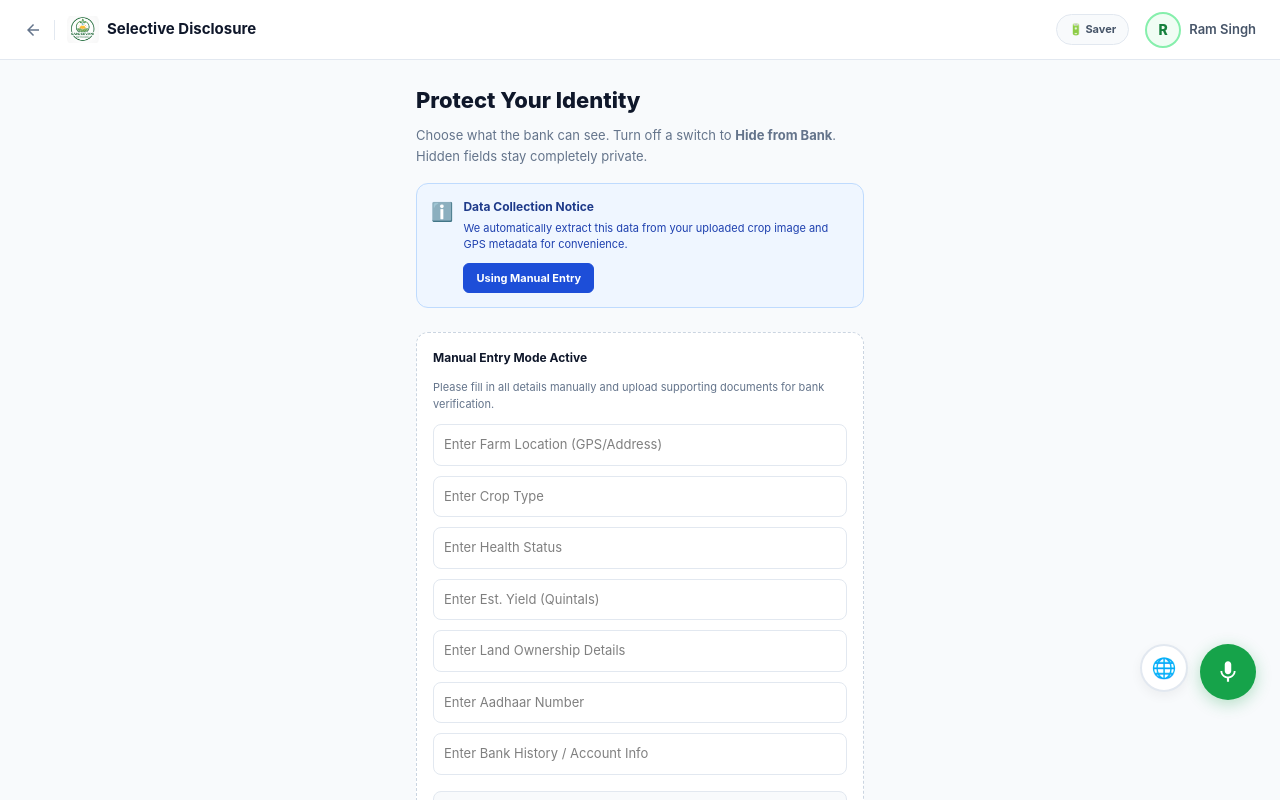
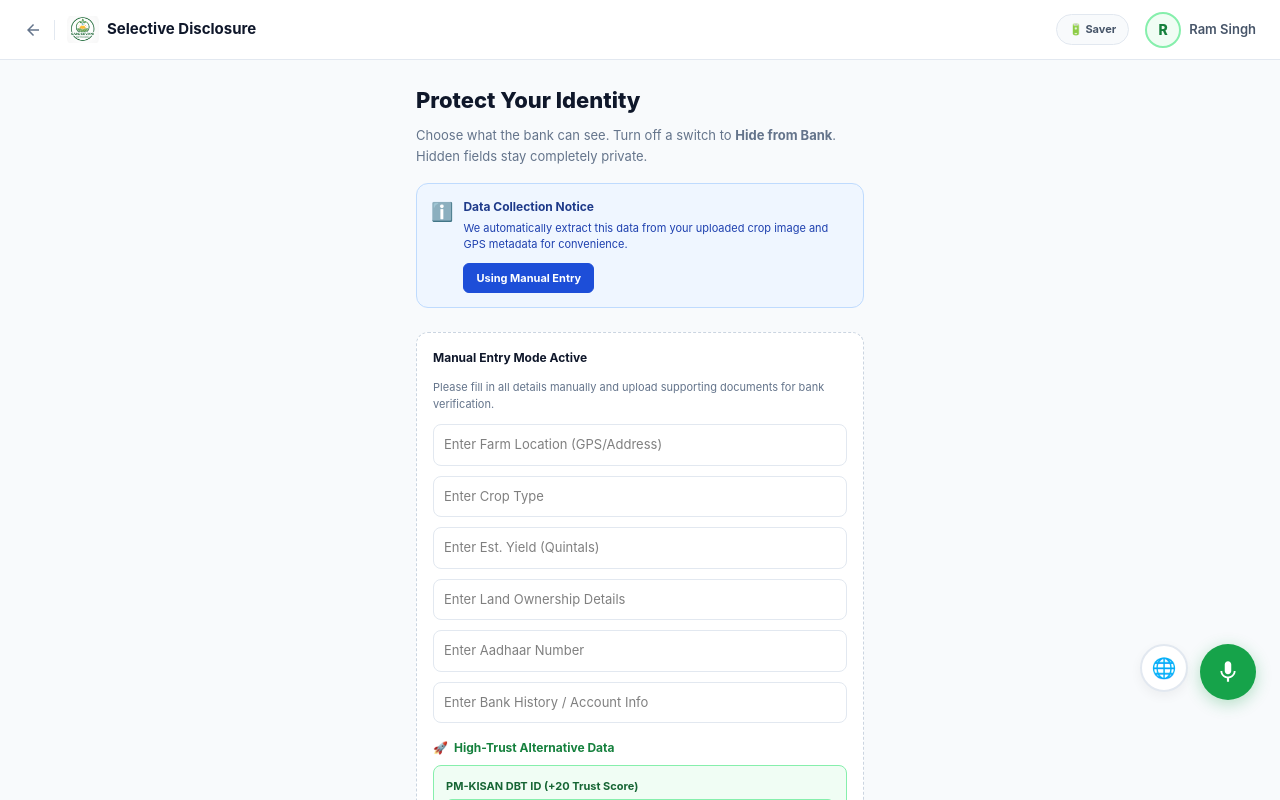
Before and after one commit to Gurleen12star/SANJEEVANI, a React (Vite) app in the folder frontend/: page /farmer/disclose in a window 1280 px wide. Both pictures are taken after a click on the button "Add Data Manually Instead". Shown: the top 800 px of the page. Built offline with nearby package versions, Linux system fonts and the light colour scheme.

Commit message:
feat: integrate PM-KISAN and e-NWR alt-data into trust score engine

```diff
--- a/frontend/src/farmer/SelectiveDisclosure.jsx
+++ b/frontend/src/farmer/SelectiveDisclosure.jsx
@@ -167,11 +167,24 @@ export default function SelectiveDisclosure() {
             <div style={{ display: 'flex', flexDirection: 'column', gap: '10px', marginBottom: '16px' }}>
               <input type="text" placeholder="Enter Farm Location (GPS/Address)" style={{ width: '100%', padding: '10px', borderRadius: '8px', border: '1px solid #e2e8f0', fontSize: '13px', boxSizing: 'border-box' }} />
               <input type="text" placeholder="Enter Crop Type" style={{ width: '100%', padding: '10px', borderRadius: '8px', border: '1px solid #e2e8f0', fontSize: '13px', boxSizing: 'border-box' }} />
-              <input type="text" placeholder="Enter Health Status" style={{ width: '100%', padding: '10px', borderRadius: '8px', border: '1px solid #e2e8f0', fontSize: '13px', boxSizing: 'border-box' }} />
               <input type="text" placeholder="Enter Est. Yield (Quintals)" style={{ width: '100%', padding: '10px', borderRadius: '8px', border: '1px solid #e2e8f0', fontSize: '13px', boxSizing: 'border-box' }} />
               <input type="text" placeholder="Enter Land Ownership Details" style={{ width: '100%', padding: '10px', borderRadius: '8px', border: '1px solid #e2e8f0', fontSize: '13px', boxSizing: 'border-box' }} />
               <input type="text" placeholder="Enter Aadhaar Number" style={{ width: '100%', padding: '10px', borderRadius: '8px', border: '1px solid #e2e8f0', fontSize: '13px', boxSizing: 'border-box' }} />
               <input type="text" placeholder="Enter Bank History / Account Info" style={{ width: '100%', padding: '10px', borderRadius: '8px', border: '1px solid #e2e8f0', fontSize: '13px', boxSizing: 'border-box' }} />
+            </div>
+
+            <div style={{ fontSize: '12px', fontWeight: 700, color: '#15803d', marginBottom: '8px', display: 'flex', alignItems: 'center', gap: '6px' }}>
+              <span>🚀</span> High-Trust Alternative Data
+            </div>
+            <div style={{ display: 'flex', flexDirection: 'column', gap: '10px', marginBottom: '16px', padding: '12px', background: '#f0fdf4', border: '1px solid #86efac', borderRadius: '8px' }}>
+              <div>
+                <div style={{ fontSize: '11px', fontWeight: 700, color: '#166534', marginBottom: '4px' }}>PM-KISAN DBT ID (+20 Trust Score)</div>
+                <input type="text" placeholder="Enter 12-digit PM-KISAN ID" style={{ width: '100%', padding: '10px', borderRadius: '6px', border: '1px solid #86efac', fontSize: '13px', boxSizing: 'border-box' }} />
+              </div>
+              <div>
+                <div style={{ fontSize: '11px', fontWeight: 700, color: '#166534', marginBottom: '4px' }}>e-NWR Warehouse Receipt (+30 Trust Score)</div>
+                <input type="text" placeholder="Enter e-NWR Collateral ID" style={{ width: '100%', padding: '10px', borderRadius: '6px', border: '1px solid #86efac', fontSize: '13px', boxSizing: 'border-box' }} />
+              </div>
             </div>
 
             <div style={{ padding: '12px', border: '1px solid #e2e8f0', borderRadius: '8px', background: '#f8fafc' }}>
```
